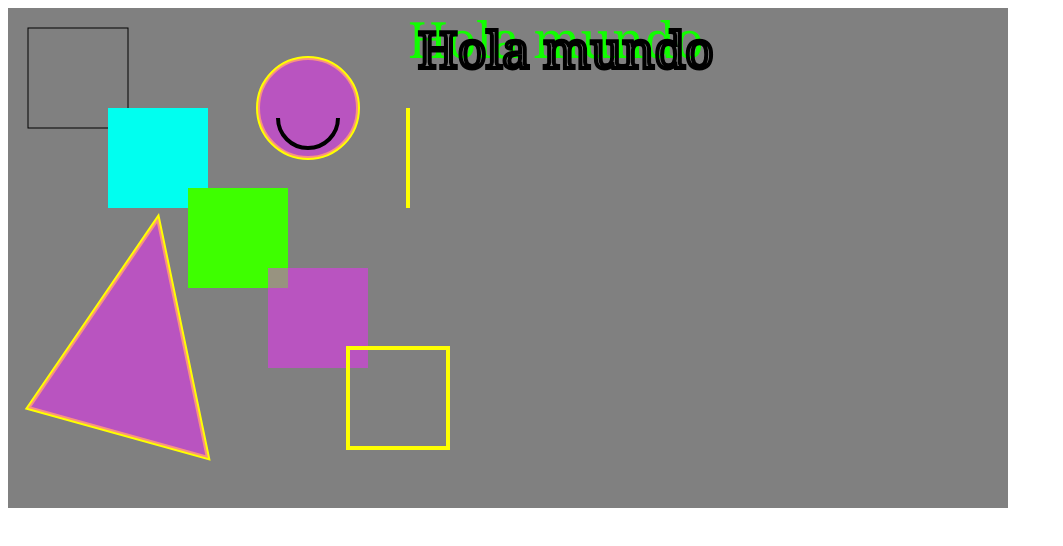
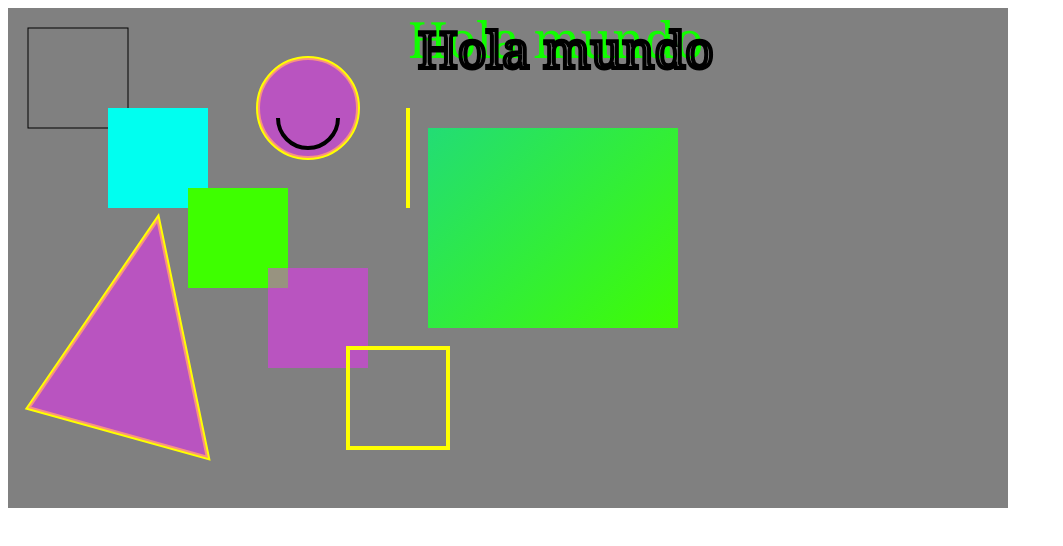
Before and after one commit to 4NG3LD4NI3L/IDSTM_ProgramacionAvanzada, a plain HTML site: page Angel Romero IDSTM/Index.html in a window 1280 px wide. Shown: the whole page, without its empty margins (0-1063 px from the left). Drawn offline with Linux system fonts and the light colour scheme.

Commit message:
createLinearGradient, addColorStop y fillRect

```diff
--- a/Angel Romero IDSTM/Index.html
+++ b/Angel Romero IDSTM/Index.html
@@ -65,7 +65,16 @@
         ctx.fillText("Hola mundo",400,50)
         ctx.strokeText("Hola mundo",410,60)
 
+        var grd = ctx.createLinearGradient(0,0,500,500)
+        grd.addColorStop(0,"#00b5fe");
+        grd.addColorStop(0,"#00b5fe");
+        grd.addColorStop(1,"#40fe00");
 
+
+
+
+        ctx.fillStyle = grd;
+        ctx.fillRect(420,120,250,200)
 
     </script>
 </body>
```
